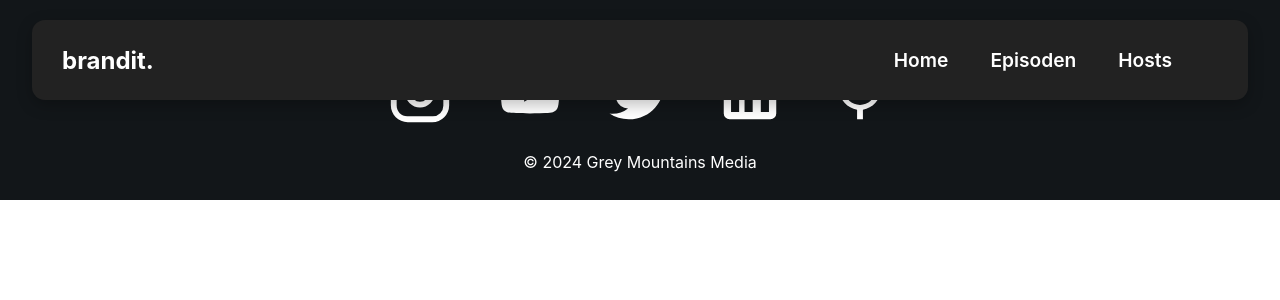
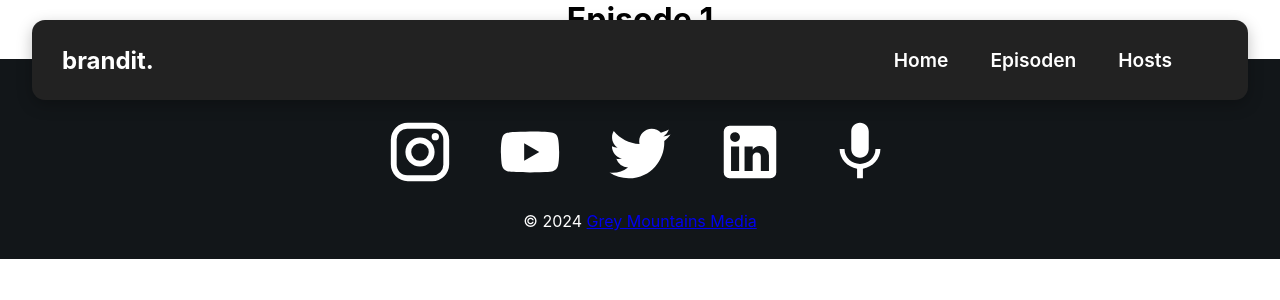
Before and after one commit to GoodGuyNiko/podcast, a React (Create React App) app: page /Episoden in a window 1280 px wide. Shown: the top 300 px of the page. Built offline with nearby package versions, Linux system fonts and the light colour scheme.

Commit message:
Add files via upload

```diff
--- a/src/App.js
+++ b/src/App.js
@@ -3,7 +3,8 @@ import Navbar from './components/Navbar';
 import Footer from './components/Footer';
 import Home from './pages/Home';
 import {BrowserRouter as Router, Route, Routes} from 'react-router-dom';
-import UserProfileCard from './components/UserProfileCard';
+// import UserProfileCard from './components/UserProfileCard';
+import Episodes from './components/Episodes';
 
 
 function App() {
@@ -13,7 +14,7 @@ function App() {
       <Navbar />
       <Routes>
         <Route path="/" element={<Home />} />
-
+        <Route path="/Episoden" element={<Episodes />} />
       </Routes>
       {/* <UserProfileCard /> */}
       <Footer />
--- /dev/null
+++ b/src/components/Episodes.js
@@ -0,0 +1,14 @@
+import React from 'react'
+import '../styles/Episodes.css'
+
+
+function Episodes() {
+  return (
+    <div className='Episode'>
+    <h1>Episode 1</h1>
+    <p>In Episode 1 blah blah blah blah</p>
+    </div>
+  )
+}
+
+export default Episodes
--- a/src/pages/Home.js
+++ b/src/pages/Home.js
@@ -4,9 +4,6 @@ import React from 'react';
 import '../styles/Home.css';
 import HeroSection from '../components/HeroSection';
 import About from '../components/About'
-import Landing from '../components/Landing'
-import Landing2 from '../components/Landing2'
-import Spotify from '../components/Spotify'
 
 function Home() {
   return (
```
Also changed, not shown: src/components/EpisodesData.js (added, +15 -0 lines), src/styles/Episodes.css (added).
